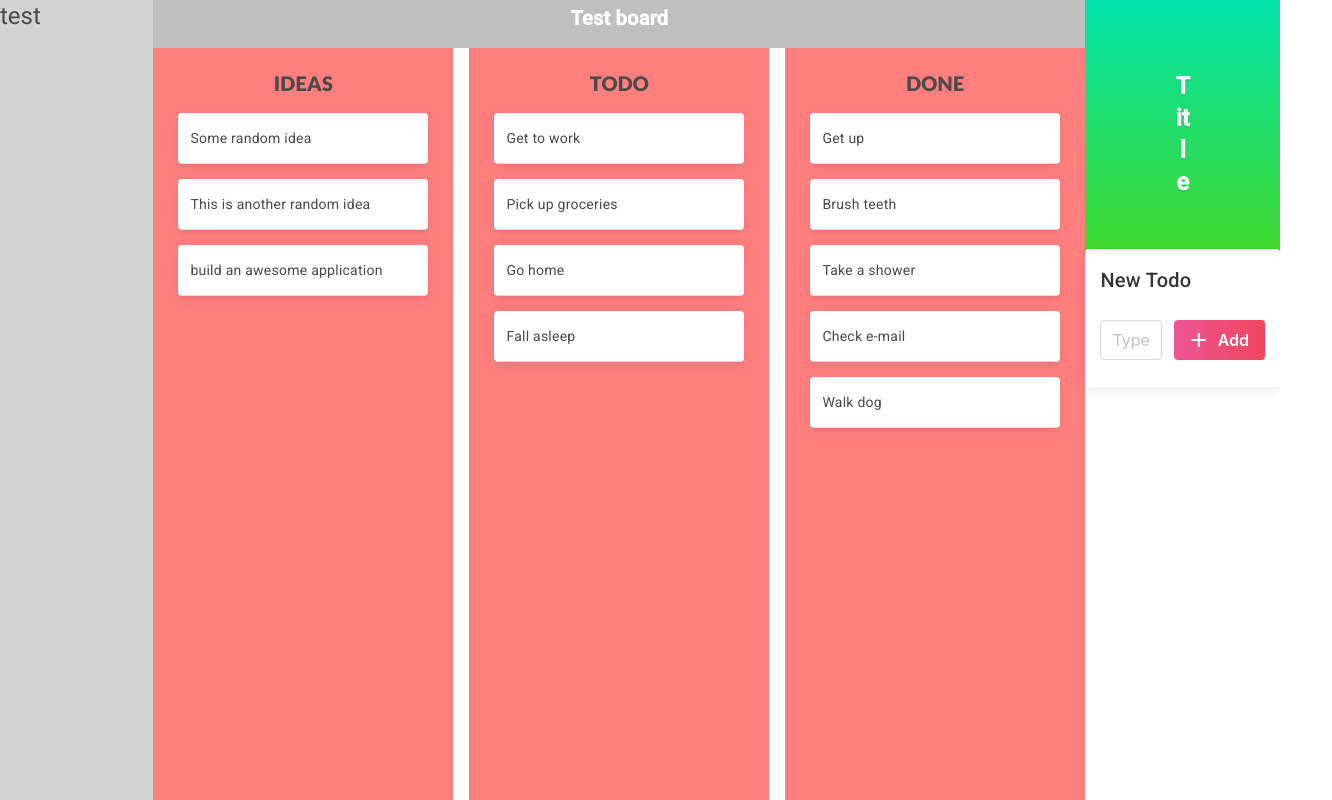
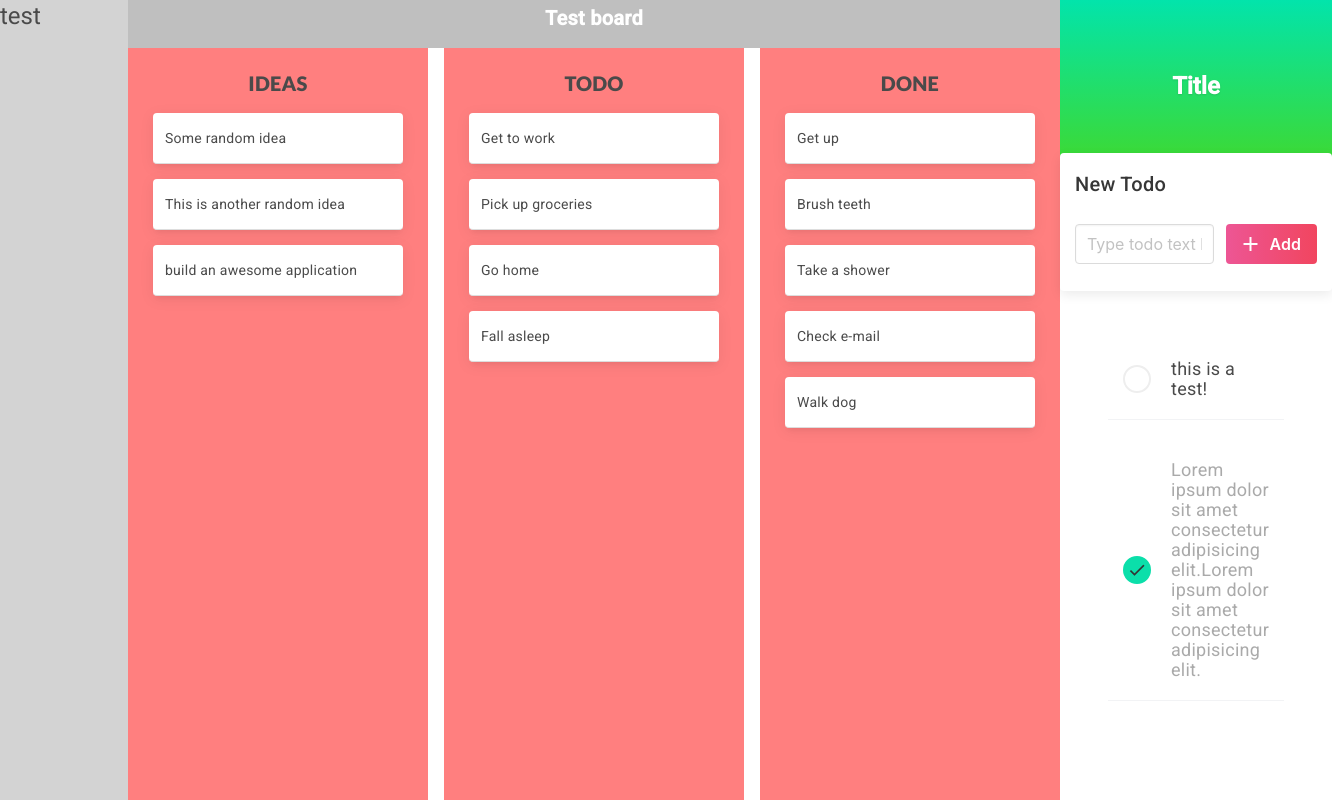
Before and after one commit to mdorizon/dashboard-project, an Angular app: page / in a window 1280 px wide. Shown: the whole page, 1332 px wide, since content can reach past the window. Built offline with nearby package versions, Linux system fonts and the light colour scheme.

Commit message:
msi en place de "completed"

```diff
--- a/src/app/shared/data.service.ts
+++ b/src/app/shared/data.service.ts
@@ -7,8 +7,8 @@
 export class DataService {
 
   todos: Todo[] = [
-    new Todo('this is a test'),
-    new Todo('Lorem ipsum dolor sit amet consectetur adipisicing elit.Lorem ipsum dolor sit amet consectetur adipisicing elit.')
+    new Todo('this is a test!', false),
+    new Todo('Lorem ipsum dolor sit amet consectetur adipisicing elit.Lorem ipsum dolor sit amet consectetur adipisicing elit.', true)
   ]
 
   constructor() { }
--- a/src/app/todos/todo-list.component.css
+++ /dev/null
@@ -1 +0,0 @@
-/*# sourceMappingURL=todo-list.component.css.map */
--- a/src/app/todos/todos.component.html
+++ b/src/app/todos/todos.component.html
@@ -25,12 +25,12 @@
 <section class="section">
     <div class="container">
         <div class="todos-list">
-            <div class="todo-item completed" *ngFor="let todo of todos">
+            <div class="todo-item" *ngFor="let todo of todos" [class.completed]="todo.completed">
                 <div class="check-box">
                     <i class="material-icons">check</i>
                 </div>
                 <div class="todo-text">
-                    Lorem ipsum dolor sit amet consectetur adipisicing elit.
+                    {{ todo.text }}
                 </div>
 
                 <div class="todo-controls-box">
--- a/src/app/todos/todos.component.ts
+++ b/src/app/todos/todos.component.ts
@@ -1,5 +1,6 @@
 import { Component, OnInit } from '@angular/core';
 import { Todo } from '../shared/todo.model'
+import { DataService } from '../shared/data.service';
 
 @Component({
   selector: 'app-todos',
@@ -10,9 +11,9 @@
 
   todos : Todo[]
 
-  constructor() { }
+  constructor(private dataService: DataService) { }
 
   ngOnInit(): void {
-
+    this.todos = this.dataService.getAllTodos()
   }
 }
```
Also changed, not shown: 1 other file (tests, documents, lock files or other folders).
